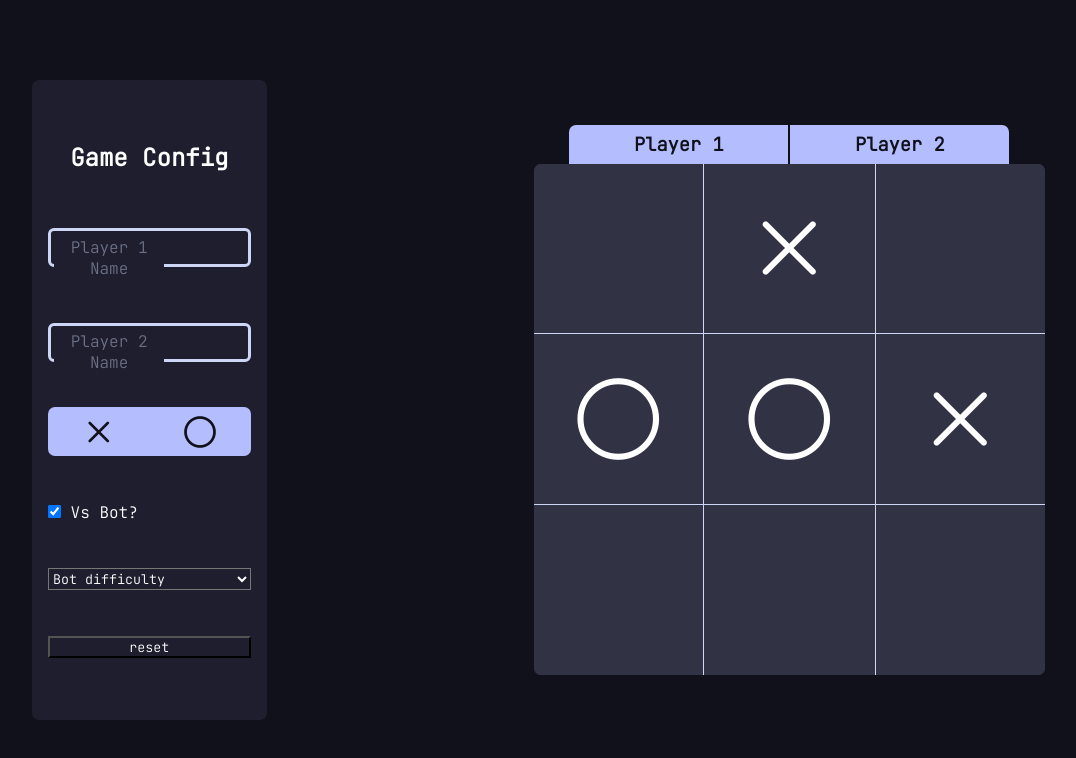
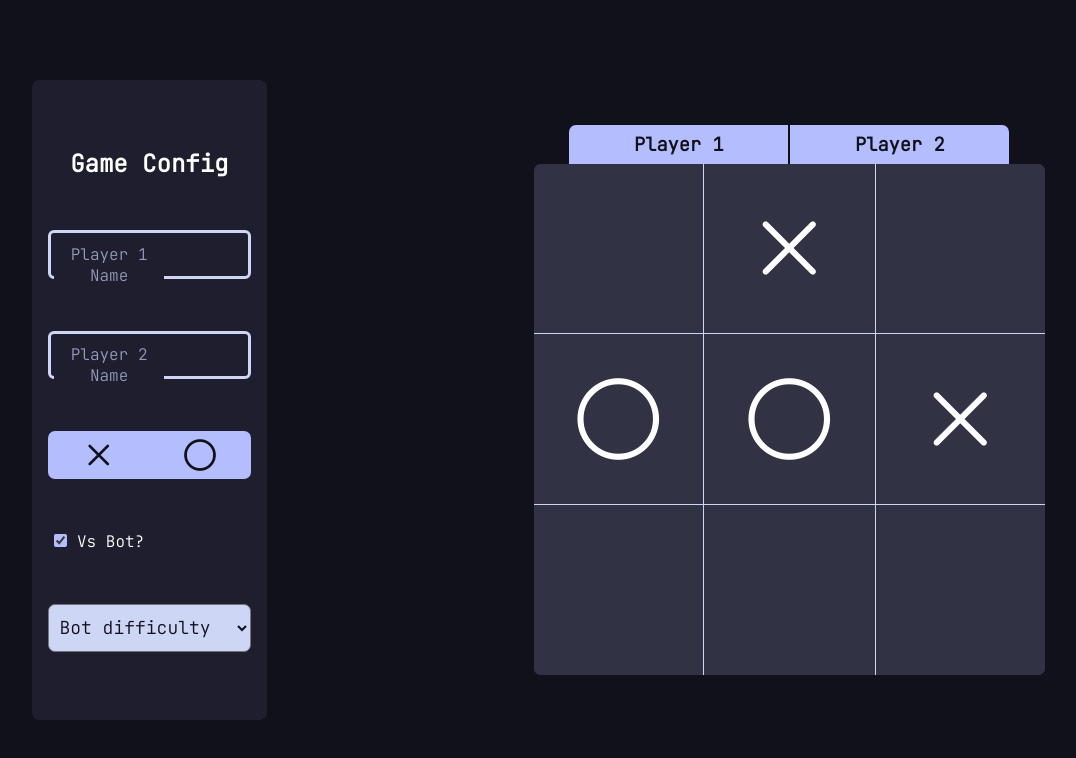
Before and after one commit to spectre-xenon/odin-tic-tac-toe, a plain HTML site: page index.html in a window 1280 px wide. Shown: the whole page, without its empty margins (64-1140 px from the left). Drawn offline with nearby package versions, Linux system fonts and the light colour scheme.

Commit message:
finished html/css

```diff
--- a/index.html
+++ b/index.html
@@ -48,8 +48,8 @@
             <span class="material-symbols-rounded"> circle </span>
           </button>
         </div>
-        <div id="botCheckbox">
-          <input type="checkbox" name="vsBot" id="vsBot" checked />
+        <div id="botCheckboxContainer">
+          <input type="checkbox" name="vsBot" id="botCheckbox" checked />
           <label for="vsBot">Vs Bot?</label>
         </div>
 
@@ -58,8 +58,6 @@
           <option value="normal">Normal (default)</option>
           <option value="impossible">Impossible</option>
         </select>
-
-        <button id="reset">reset</button>
       </form>
     </aside>
     <main>
--- a/style.css
+++ b/style.css
@@ -4,8 +4,8 @@
   --side-bar-background: #1e1e2e;
   --game-background: #313244;
   --input: #cdd6f4;
-  --input-disabled: #9399b2;
-  --input-text: #6c7086;
+  --input-disabled: #5d6070;
+  --input-text: #959abb;
   --borderWidth: 1px;
 }
 
@@ -60,12 +60,12 @@ form h1 {
   height: 8%;
   display: flex;
   flex-direction: column;
-  justify-content: flex-end;
+  justify-content: center;
 }
 
 .coolInput {
   width: 100%;
-  height: 80%;
+  height: 100%;
   border: 3px solid var(--input);
   border-radius: 6px;
   padding-left: 0.4rem;
@@ -75,11 +75,16 @@ form h1 {
   outline: none;
 }
 
+.disabled {
+  border-color: var(--input-disabled);
+  color: var(--input-disabled);
+}
+
 .coolEffect {
   color: var(--input-text);
   position: absolute;
   display: block;
-  top: 38%;
+  top: 28%;
   left: 0.4rem;
   width: 54%;
   text-align: center;
@@ -90,7 +95,7 @@ form h1 {
 
 .coolInput:not(:placeholder-shown) ~ .coolEffect,
 .coolInput:focus ~ .coolEffect {
-  top: 0;
+  top: -18%;
   border: none;
   color: var(--input);
   font-size: 14px;
@@ -130,6 +135,23 @@ form h1 {
 
 #o {
   border-radius: 0px 7px 7px 0;
+}
+
+#botCheckboxContainer {
+  padding-left: 0.4rem;
+}
+
+#botCheckbox {
+  accent-color: var(--accent);
+}
+
+#botDeff {
+  height: 8%;
+  background-color: var(--input);
+  color: var(--background);
+  font-size: 18px;
+  padding-left: 0.4rem;
+  border-radius: 7px;
 }
 
 main {
```
